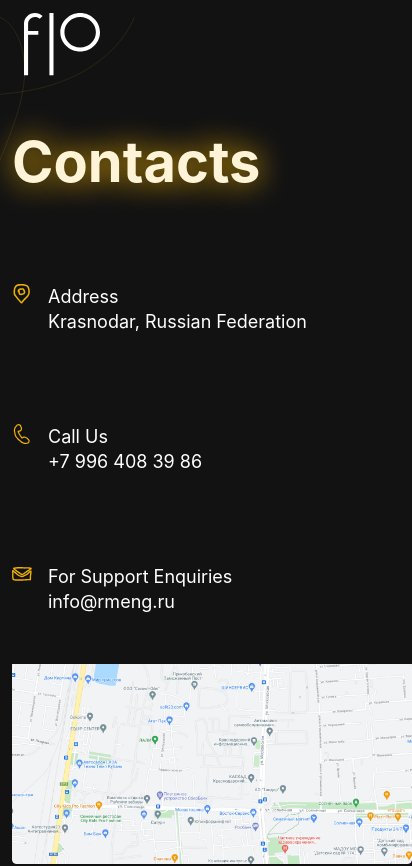
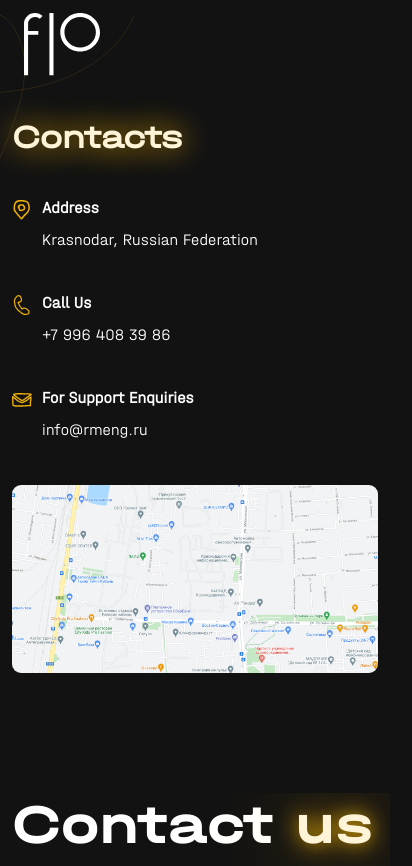
Before and after one commit to first-line-outsourcing/flo.website, a React (Create React App) app: page /contacts in a window 390 px wide. Shown: the top 866 px of the page, 412 px wide, since content can reach past the window. Built offline with nearby package versions, Linux system fonts and the light colour scheme.

Commit message:
feat: add custom breakpoint and changed mixins

```diff
--- a/src/pages/Contacts.js
+++ b/src/pages/Contacts.js
@@ -8,26 +8,26 @@
 export default function Contacts() {
   return <div className='contacts'>
     <div className='container'>
-      <div className='contactsTitle'>Contacts</div>
+      <h1 className='contactsTitle highlighted'>Contacts</h1>
       <div className='mapAndInfo'>
         <div className='info'>
 
           <img src={point} alt='' className='point'/>
           <div className='address'>
-            <span>Address</span>
-            <span className='block'>Krasnodar, Russian Federation</span>
+            <p>Address</p>
+            <p>Krasnodar, Russian Federation</p>
           </div>
 
           <img src={phone} alt='' className='phone'/>
           <div className='number'>
-            <span>Call Us</span>
-            <span className='block'> +7 996 408 39 86</span>
+            <p>Call Us</p>
+            <p> +7 996 408 39 86</p>
           </div>
 
           <img src={message} alt='' className='message'/>
           <div className='mail'>
-            <span>For Support Enquiries</span>
-            <span className='block'>info@rmeng.ru</span>
+            <p>For Support Enquiries</p>
+            <p>info@rmeng.ru</p>
           </div>
 
         </div>
@@ -38,4 +38,5 @@
       </div>
     </div>
   </div>
+
 }
--- a/src/pages/Contacts.scss
+++ b/src/pages/Contacts.scss
@@ -1,70 +1,47 @@
 @import "../components/variables";
 
-.block {
-  display: block;
+$customBreakpointLarge: "991px";
+
+@mixin customBreakpointLarge {
+  @media (max-width: #{$customBreakpointLarge}) {
+    @content;
+  }
 }
 
 .contacts {
   background-size: cover;
-  background: url("../images/contacts/background.svg") no-repeat 0% 3%;
+  background: url("../images/contacts/background.svg") no-repeat 0 4%;
   background-size: 35%;
 
   .contactsTitle {
     position: absolute;
     padding-top: 120px;
-    font-weight: bold;
-    color: $accent-highlited-color;
-    text-shadow: 0px 0px 30px $accent-color;
-    font-size: 56px;
-  }
-
-  @include m_max {
-    .mapAndInfo {
-      grid-template-areas: "info"
-                        "mapContainer";
-
-      .mapContainer {
-        .map {
-          width: 288px;
-          height: 147px;
-        }
-      }
-    }
-    .info {
-      margin-top: 40px;
-      grid-row-gap: 40px;
-      grid-template-columns: 30px 1fr;
-      grid-template-rows: 55px 55px 55px;
-      margin-bottom: 40px;
-    }
-    .title {
-      margin-top: 55px;
-    }
-
-  }
-  @include l_max {
-    .mapAndInfo {
-
-      .mapContainer {
-        .map {
-          width: 400px;
-          height: 200px;
-        }
-      }
-    }
-  }
   }
 
   .mapAndInfo {
     padding-top: 244px;
+
     display: grid;
     grid-template-areas: "info mapContainer";
-  grid-template-columns: 260px 1fr;
-  font-style: normal;
-  font-weight: normal;
+
+    p {
+      line-height: 1.0;
+    }
+
+    p:first-child {
+      font-weight: bold;
+    }
+
+    @include m_max {
+      grid-template-areas: "info info"
+                        "mapContainer mapContainer";
+      padding-top: 160px;
+
+    }
+    @include m {
       font-size: 18px;
-  line-height: 140%;
-  color: #FFFFFF;
+    }
+    color: $color-white;
 
     .info {
       grid-area: info;
@@ -75,6 +52,13 @@
       grid-template-areas: "point address"
                         "phone numberf"
                         "message mail";
+      @include m_max {
+        margin-top: 40px;
+        grid-row-gap: 40px;
+        grid-template-columns: 30px 1fr;
+        grid-template-rows: 55px 55px 55px;
+        margin-bottom: 40px;
+      }
 
       img {
         width: 20px;
@@ -111,15 +95,26 @@
 
     .mapContainer {
       grid-area: mapContainer;
-    display: grid;
-    background-size: cover;
 
       .map {
-      height: 354px;
-      width: 690px;
-      background: url("../images/contacts/map.png") no-repeat 44% 150%;
         display: block;
+        border-radius: 9px;
+        height: auto;
+        width: 100%;
         margin-left: auto;
+
+        @include l_max {
+          width: 100%;
+          height: auto;
+        }
+        @include customBreakpointLarge {
+          margin-top: 60px;
+        }
+        @include m_max {
+          margin-top: 0;
+        }
+
       }
     }
   }
+}
```
Also changed, not shown: src/components/common.scss (line endings or trailing spaces). Lines whose indentation alone changed are shown as unchanged.
